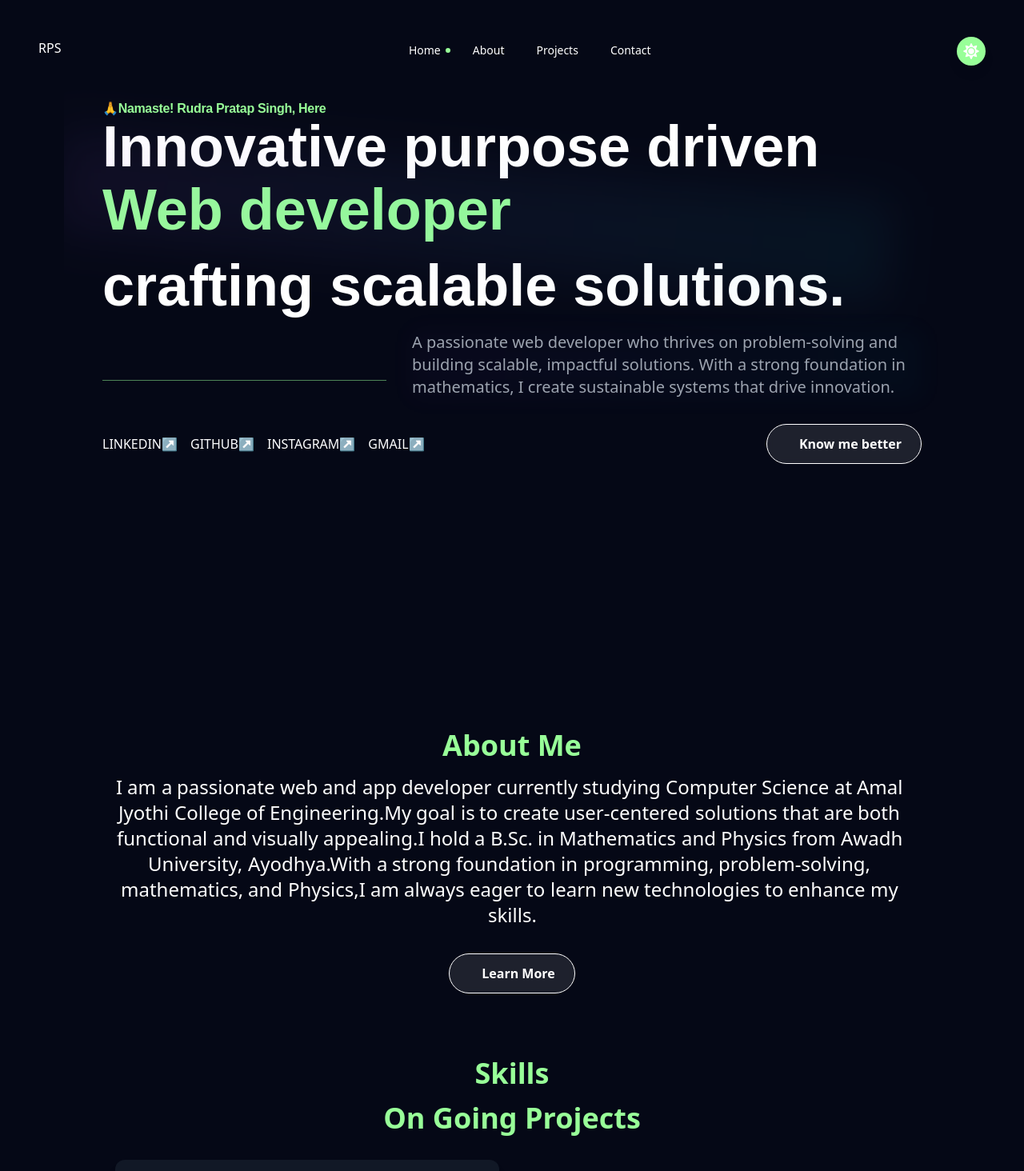
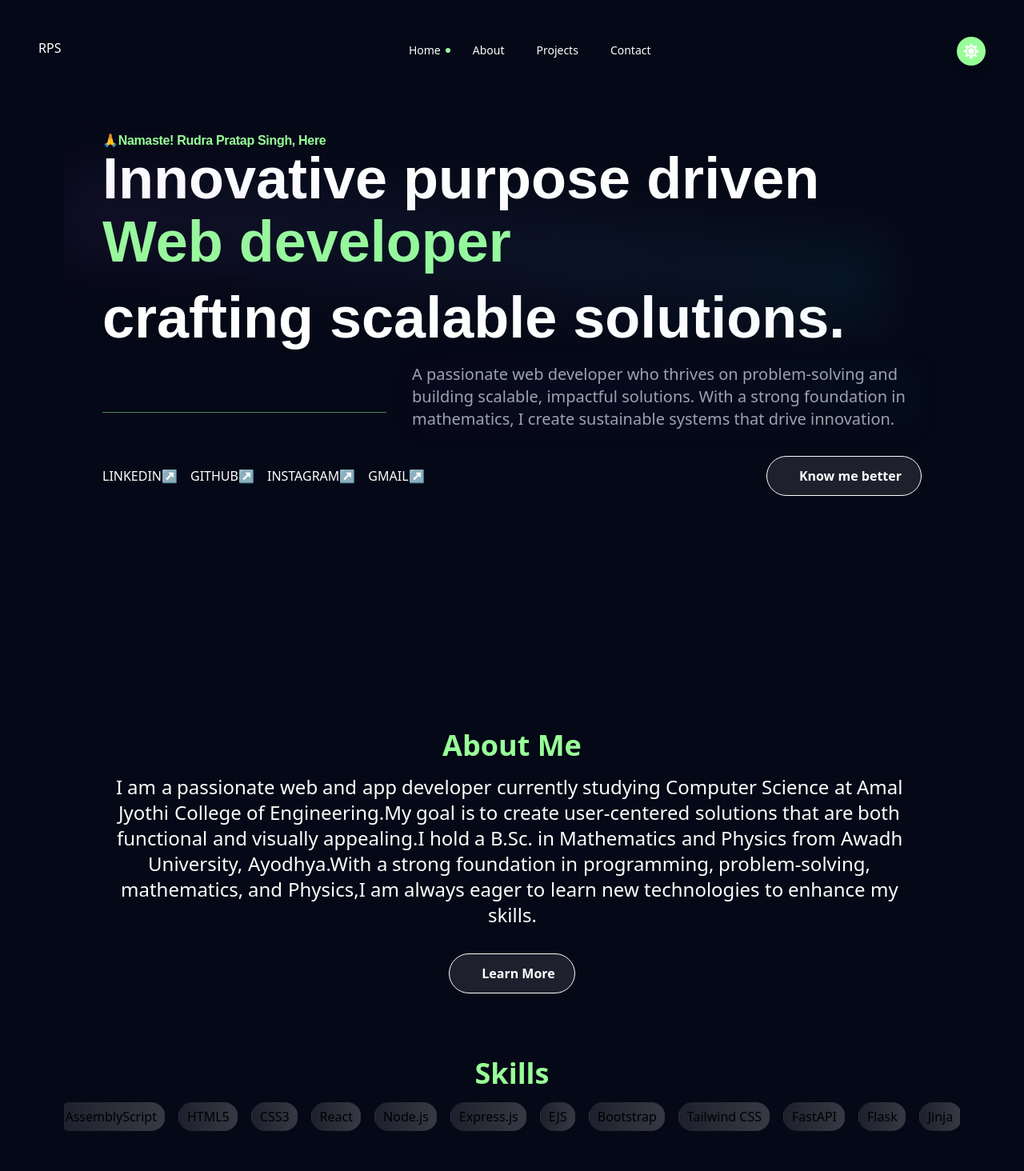
Before and after one commit to lord-rudra0/My-Portfolio, a React (Vite) app: page / in a window 1280 px wide. Shown: the top 1464 px of the page at 80% size. Built offline with nearby package versions, Linux system fonts and the light colour scheme; grey boxes are pictures that could not be loaded.

Commit message:
pt added

```diff
--- a/src/components/Hero.jsx
+++ b/src/components/Hero.jsx
@@ -115,7 +115,7 @@ const Hero = () => {
 
   return (
     <motion.div
-      className={`${isLargeScreen ? 'h-screen mt-10' : 'mt-2 pt-2 mb-10'} w-full overflow-hidden relative mt-4`}
+      className={`${isLargeScreen ? 'h-screen mt-20 pt-10' : 'mt-2 pt-2 mb-10'} w-full overflow-hidden relative mt-4`}
       initial={{ opacity: 0 }}
       animate={{ opacity: 1 }}
       transition={{ duration: 0.8 }}
--- a/src/pages/Home.jsx
+++ b/src/pages/Home.jsx
@@ -80,7 +80,7 @@ const Home = () => {
           <h1 className="text-4xl font-bold mb-2 text-center text-white">Skills</h1>
 
           {/* Add the SkillsRow component for smaller screens */}
-          <div className="block md:hidden mb-20">
+          <div className="mb-20">
             <SkillsRow />
           </div>
       </motion.section>
```
Also changed, not shown: tsconfig.json (deleted, +0 -8 lines).
